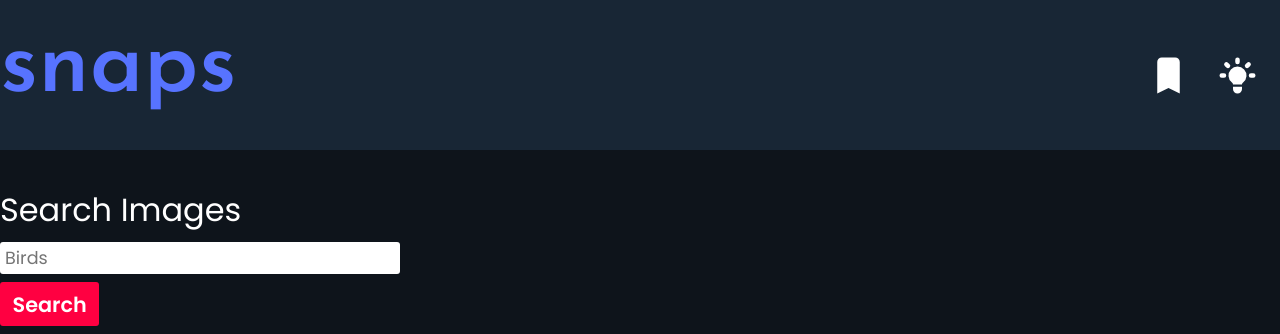
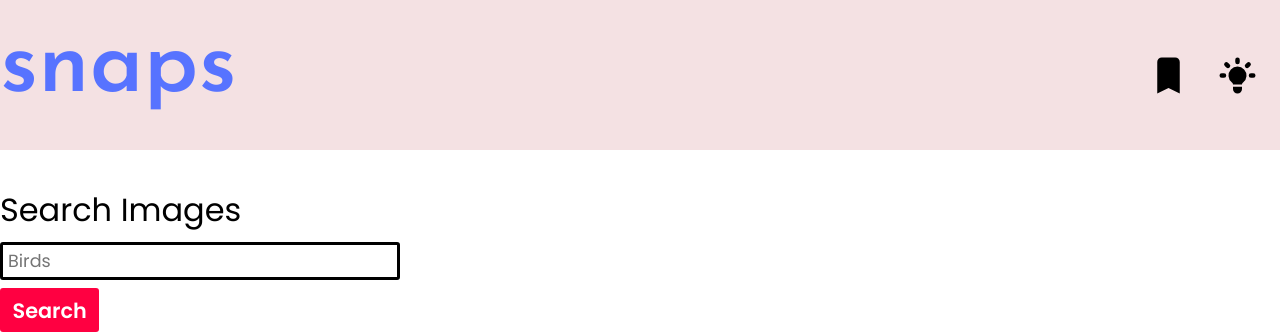
Before and after one commit to SrikarKSV/snaps-infinite-scroll, a website built with Parcel: page index.html in a window 1280 px wide. Both pictures are taken after a click on the button 1237 px from the left and 75 px from the top of the page. Shown: the top 334 px of the page. Built offline with nearby package versions, Linux system fonts and the light colour scheme; no server answers.

Commit message:
📦 NEW: Added light mode support

```diff
--- a/index.html
+++ b/index.html
@@ -29,7 +29,7 @@
               <path d="M5 4a2 2 0 012-2h6a2 2 0 012 2v14l-5-2.5L5 18V4z" />
             </svg>
           </button>
-          <button>
+          <button class="header__darkmode">
             <svg xmlns="http://www.w3.org/2000/svg" class="h-5 w-5" viewBox="0 0 20 20" fill="currentColor">
               <path
                 d="M11 3a1 1 0 10-2 0v1a1 1 0 102 0V3zM15.657 5.757a1 1 0 00-1.414-1.414l-.707.707a1 1 0 001.414 1.414l.707-.707zM18 10a1 1 0 01-1 1h-1a1 1 0 110-2h1a1 1 0 011 1zM5.05 6.464A1 1 0 106.464 5.05l-.707-.707a1 1 0 00-1.414 1.414l.707.707zM5 10a1 1 0 01-1 1H3a1 1 0 110-2h1a1 1 0 011 1zM8 16v-1h4v1a2 2 0 11-4 0zM12 14c.015-.34.208-.646.477-.859a4 4 0 10-4.954 0c.27.213.462.519.476.859h4.002z" />
--- a/src/js/app.js
+++ b/src/js/app.js
@@ -32,6 +32,14 @@ imgGrid.addEventListener('click', (e) => handleImageClick(e, allImages));
 modalDirectionBtns.forEach((btn) =>
   btn.addEventListener('click', (e) => handleDirection(e, allImages))
 );
+
+// Dark mode
+const darkModeBtn = document.querySelector('.header__darkmode');
+darkModeBtn.addEventListener('click', toggleDarkMode);
+
+function toggleDarkMode() {
+  document.body.classList.toggle('dark-mode');
+}
 
 // Callbacks
 
--- a/src/sass/_base.scss
+++ b/src/sass/_base.scss
@@ -2,12 +2,24 @@
   --secondary-bg-color: #182635;
   --primary-bg-color: #0e141b;
   --white: #fff;
+  --text-color: var(--white);
+  --svg-fill-color: var(--white);
+  --input-text-border: var(--white);
   --red: #ff0041;
   --logo-color: #5773ff;
   --yellow: #ffe100;
   --light-blue: #00beff;
   --border-radius-sm: 3px;
   --border-radius-lg: 5px;
+}
+
+.dark-mode {
+  --black: #000;
+  --secondary-bg-color: #f4e1e3;
+  --primary-bg-color: #fff;
+  --text-color: var(--black);
+  --svg-fill-color: var(--black);
+  --input-text-border: var(--black);
 }
 
 * {
@@ -25,7 +37,7 @@ body {
   font-family: "Poppins", sans-serif;
   font-weight: 400;
   line-height: 1.75;
-  color: var(--white);
+  color: var(--text-color);
   position: relative;
 }
 
--- a/src/sass/_home.scss
+++ b/src/sass/_home.scss
@@ -36,7 +36,7 @@ header {
       margin-right: 20px;
 
       svg {
-        fill: var(--white);
+        fill: var(--svg-fill-color);
       }
     }
   }
@@ -55,6 +55,7 @@ header {
       padding: 3px 5px;
       width: 25rem;
       margin: 0.3rem 0 0.5rem;
+      border: 3px solid var(--input-text-border);
       border-radius: var(--border-radius-sm);
     }
 
```
